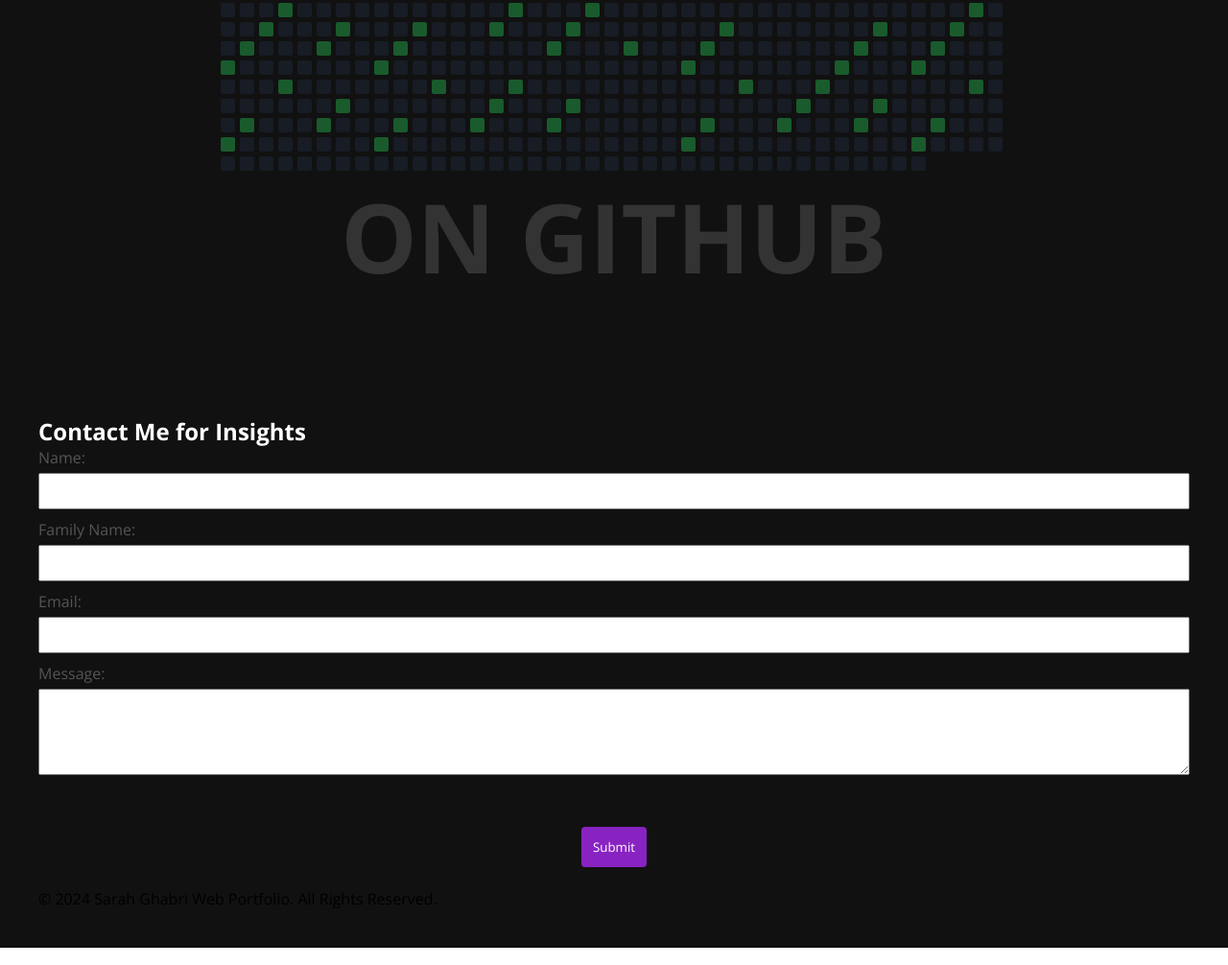
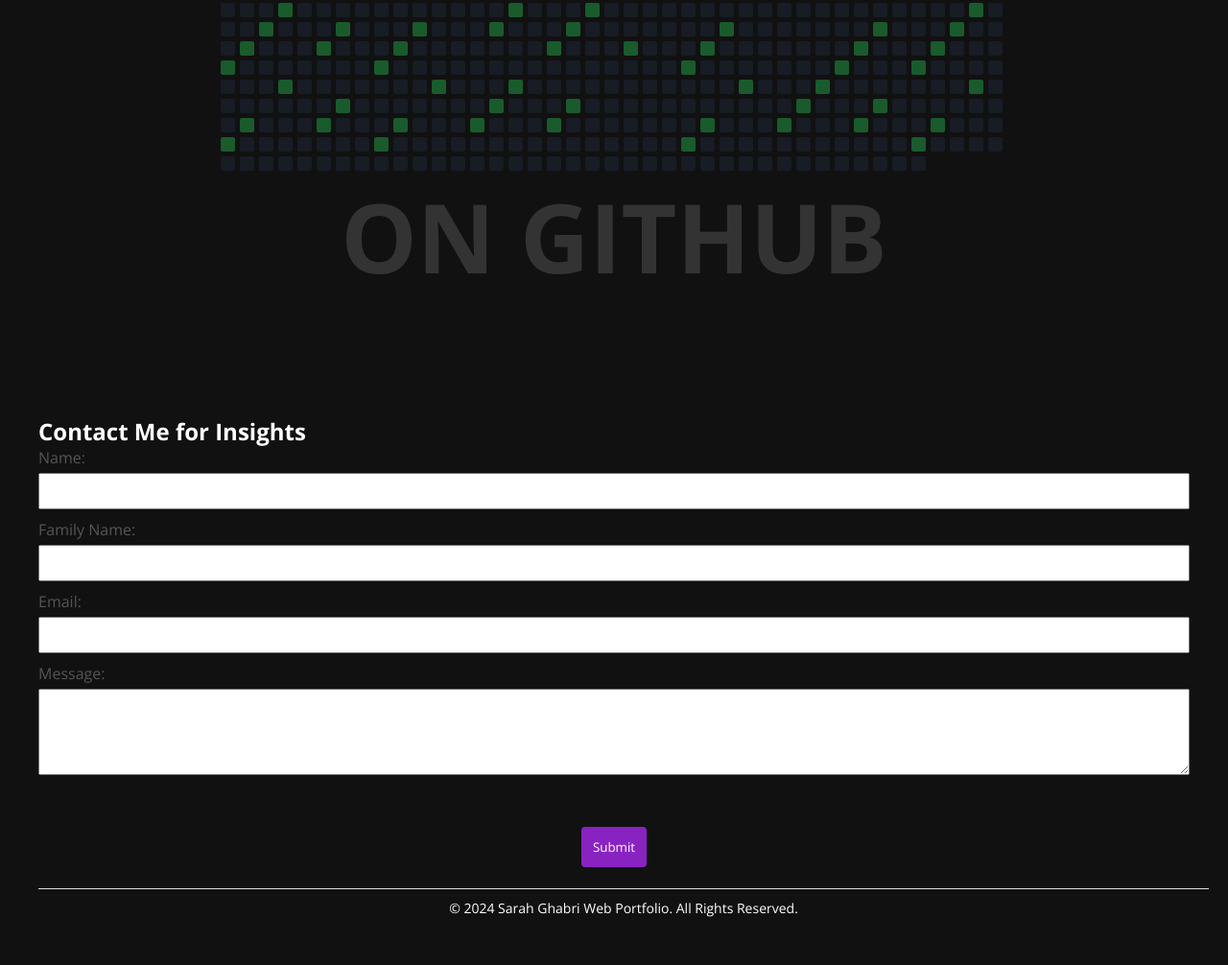
Before and after one commit to SaraGhabri/WebPortfolioProject, a plain HTML site: page Web Portfolio/index.html in a window 1280 px wide. Shown: the part 7077-8083 px from the top of the page at 96% size. Drawn offline with nearby package versions, Linux system fonts and the light colour scheme.

Commit message:
last version

```diff
--- a/Web Portfolio/style.css
+++ b/Web Portfolio/style.css
@@ -375,3 +375,14 @@ a {
 .contactForm button:hover {
   background-color: #333;
 }
+
+.footer {
+  position : relative;
+  bottom: 0;
+  width: 100%;
+  text-align: center;
+  padding: 10px;
+  color: white; /* Set the text color to white */
+  font-size: 14px;
+  border-top: 1px solid #ddd; /* Optional: Add a border at the top for separation */
+}
```
Also changed, not shown: index.html (+1 -0 lines).
